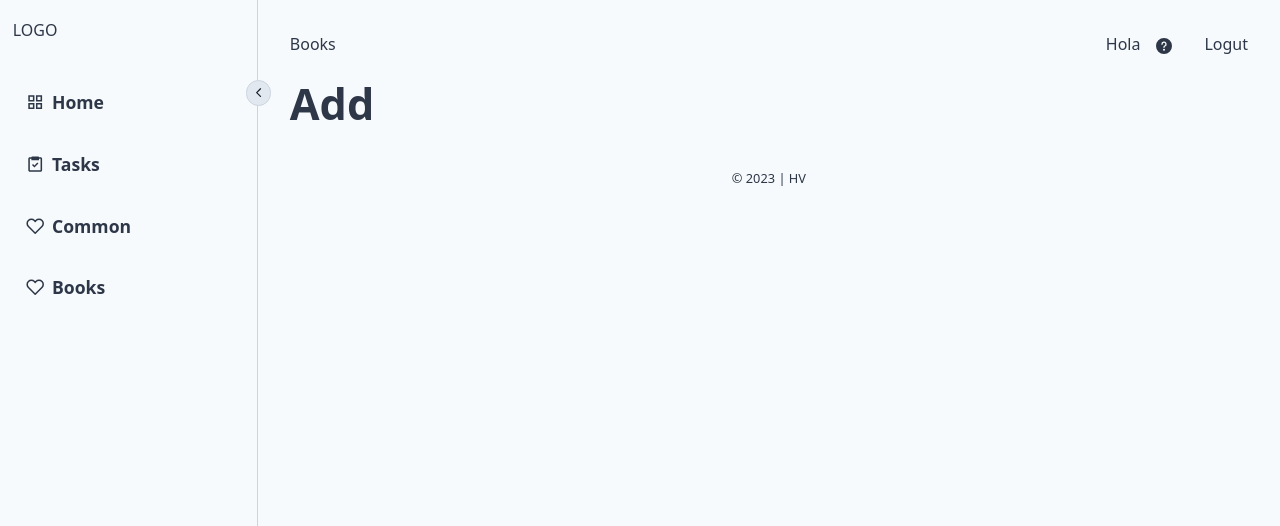
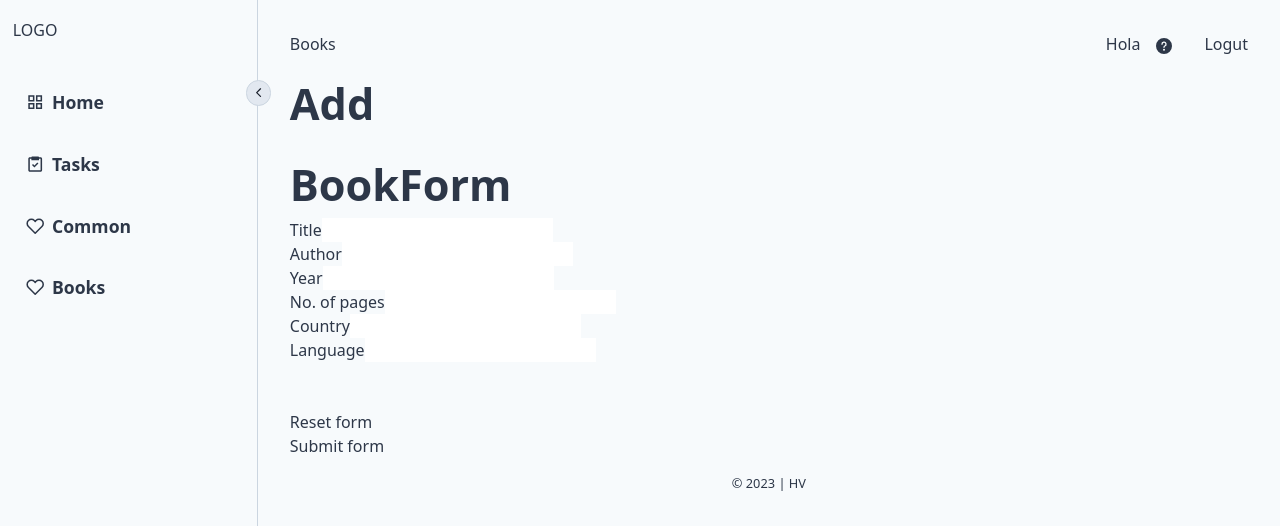
Before and after one commit to HadalyVillasclaras/dashboard-react-chakra, a React (Vite) app: page /books/add in a window 1280 px wide. Shown: the top 526 px of the page. Built offline with nearby package versions, Linux system fonts and the light colour scheme.

Commit message:
feat: add form

```diff
--- a/data/db.json
+++ b/data/db.json
@@ -32,12 +32,12 @@
     },
     {
       "id": 3,
-    "author": "Honor\u00e9 de Balzac",
+      "author": "Honoré de Balzac",
       "country": "France",
       "language": "French",
       "link": "https://en.wikipedia.org/wiki/Le_P%C3%A8re_Goriot\n",
       "pages": 443,
-    "title": "Le P\u00e8re Goriot",
+      "title": "Le Père Goriot",
       "year": 1835
     },
     {
@@ -94,7 +94,7 @@
     },
     {
       "id": 8,
-    "author": "Louis-Ferdinand C\u00e9line",
+      "author": "Louis-Ferdinand Céline",
       "country": "France",
       "language": "French",
       "link": "https://en.wikipedia.org/wiki/Journey_to_the_End_of_the_Night\n",
@@ -145,7 +145,7 @@
     },
     {
       "id": 13,
-    "author": "Alfred D\u00f6blin",
+      "author": "Alfred Döblin",
       "country": "Germany",
       "language": "German",
       "link": "https://en.wikipedia.org/wiki/Berlin_Alexanderplatz\n",
@@ -174,6 +174,7 @@
       "year": 1869
     },
     {
+      "id": 16,
       "author": "Fyodor Dostoevsky",
       "country": "Russia",
       "language": "Russian",
@@ -183,6 +184,7 @@
       "year": 1872
     },
     {
+      "id": 17,
       "author": "Fyodor Dostoevsky",
       "country": "Russia",
       "language": "Russian",
@@ -192,6 +194,7 @@
       "year": 1880
     },
     {
+      "id": 18,
       "author": "George Eliot",
       "country": "United Kingdom",
       "language": "English",
@@ -201,6 +204,7 @@
       "year": 1871
     },
     {
+      "id": 19,
       "author": "Euripides",
       "country": "Greece",
       "language": "Greek",
@@ -210,6 +214,7 @@
       "year": -431
     },
     {
+      "id": 20,
       "author": "William Faulkner",
       "country": "United States",
       "language": "English",
@@ -219,6 +224,7 @@
       "year": 1936
     },
     {
+      "id": 21,
       "author": "William Faulkner",
       "country": "United States",
       "language": "English",
@@ -228,6 +234,7 @@
       "year": 1929
     },
     {
+      "id": 22,
       "author": "Gustave Flaubert",
       "country": "France",
       "language": "French",
@@ -237,6 +244,7 @@
       "year": 1857
     },
     {
+      "id": 23,
       "author": "Gustave Flaubert",
       "country": "France",
       "language": "French",
@@ -246,7 +254,8 @@
       "year": 1869
     },
     {
-    "author": "Federico Garc\u00eda Lorca",
+      "id": 24,
+      "author": "Federico García Lorca",
       "country": "Spain",
       "imageLink": "images/gypsy-ballads.jpg",
       "language": "Spanish",
@@ -256,7 +265,8 @@
       "year": 1928
     },
     {
-    "author": "Gabriel Garc\u00eda M\u00e1rquez",
+      "id": 25,
+      "author": "Gabriel García Márquez",
       "country": "Colombia",
       "language": "Spanish",
       "link": "https://en.wikipedia.org/wiki/One_Hundred_Years_of_Solitude\n",
@@ -265,7 +275,8 @@
       "year": 1967
     },
     {
-    "author": "Gabriel Garc\u00eda M\u00e1rquez",
+      "id": 26,
+      "author": "Gabriel García Márquez",
       "country": "Colombia",
       "language": "Spanish",
       "link": "https://en.wikipedia.org/wiki/Love_in_the_Time_of_Cholera\n",
@@ -274,6 +285,7 @@
       "year": 1985
     },
     {
+      "id": 27,
       "author": "Johann Wolfgang von Goethe",
       "country": "Saxe-Weimar",
       "language": "German",
@@ -283,6 +295,7 @@
       "year": 1832
     },
     {
+      "id": 28,
       "author": "Nikolai Gogol",
       "country": "Russia",
       "imageLink": "images/dead-souls.jpg",
@@ -293,7 +306,8 @@
       "year": 1842
     },
     {
-    "author": "G\u00fcnter Grass",
+      "id": 29,
+      "author": "Günter Grass",
       "country": "Germany",
       "imageLink": "images/the-tin-drum.jpg",
       "language": "German",
@@ -303,7 +317,8 @@
       "year": 1959
     },
     {
-    "author": "Jo\u00e3o Guimar\u00e3es Rosa",
+      "id": 30,
+      "author": "João Guimarães Rosa",
       "country": "Brazil",
       "imageLink": "images/the-devil-to-pay-in-the-backlands.jpg",
       "language": "Portuguese",
@@ -313,6 +328,7 @@
       "year": 1956
     },
     {
+      "id": 31,
       "author": "Knut Hamsun",
       "country": "Norway",
       "imageLink": "images/hunger.jpg",
@@ -323,6 +339,7 @@
       "year": 1890
     },
     {
+      "id": 32,
       "author": "Ernest Hemingway",
       "country": "United States",
       "imageLink": "images/the-old-man-and-the-sea.jpg",
@@ -333,6 +350,7 @@
       "year": 1952
     },
     {
+      "id": 33,
       "author": "Homer",
       "country": "Greece",
       "imageLink": "images/the-iliad-of-homer.jpg",
@@ -343,6 +361,7 @@
       "year": -735
     },
     {
+      "id": 34,
       "author": "Homer",
       "country": "Greece",
       "imageLink": "images/the-odyssey-of-homer.jpg",
@@ -353,6 +372,7 @@
       "year": -800
     },
     {
+      "id": 35,
       "author": "Henrik Ibsen",
       "country": "Norway",
       "imageLink": "images/a-Dolls-house.jpg",
@@ -363,6 +383,7 @@
       "year": 1879
     },
     {
+      "id": 36,
       "author": "James Joyce",
       "country": "Irish Free State",
       "imageLink": "images/ulysses.jpg",
@@ -373,6 +394,7 @@
       "year": 1922
     },
     {
+      "id": 37,
       "author": "Franz Kafka",
       "country": "Czechoslovakia",
       "imageLink": "images/stories-of-franz-kafka.jpg",
@@ -383,6 +405,7 @@
       "year": 1924
     },
     {
+      "id": 38,
       "author": "Franz Kafka",
       "country": "Czechoslovakia",
       "imageLink": "images/the-trial.jpg",
@@ -393,6 +416,7 @@
       "year": 1925
     },
     {
+      "id": 39,
       "author": "Franz Kafka",
       "country": "Czechoslovakia",
       "imageLink": "images/the-castle.jpg",
@@ -403,7 +427,8 @@
       "year": 1926
     },
     {
-    "author": "K\u0101lid\u0101sa",
+      "id": 40,
+      "author": "Kālidāsa",
       "country": "India",
       "imageLink": "images/the-recognition-of-shakuntala.jpg",
       "language": "Sanskrit",
@@ -413,6 +438,7 @@
       "year": 150
     },
     {
+      "id": 41,
       "author": "Yasunari Kawabata",
       "country": "Japan",
       "imageLink": "images/the-sound-of-the-mountain.jpg",
@@ -423,6 +449,7 @@
       "year": 1954
     },
     {
+      "id": 42,
       "author": "Nikos Kazantzakis",
       "country": "Greece",
       "imageLink": "images/zorba-the-greek.jpg",
@@ -433,6 +460,7 @@
       "year": 1946
     },
     {
+      "id": 43,
       "author": "D. H. Lawrence",
       "country": "United Kingdom",
       "imageLink": "images/sons-and-lovers.jpg",
@@ -443,7 +471,8 @@
       "year": 1913
     },
     {
-    "author": "Halld\u00f3r Laxness",
+      "id": 44,
+      "author": "Halldór Laxness",
       "country": "Iceland",
       "imageLink": "images/independent-people.jpg",
       "language": "Icelandic",
@@ -453,6 +482,7 @@
       "year": 1934
     },
     {
+      "id": 45,
       "author": "Giacomo Leopardi",
       "country": "Italy",
       "imageLink": "images/poems-giacomo-leopardi.jpg",
@@ -463,6 +493,7 @@
       "year": 1818
     },
     {
+      "id": 46,
       "author": "Doris Lessing",
       "country": "United Kingdom",
       "imageLink": "images/the-golden-notebook.jpg",
@@ -473,6 +504,7 @@
       "year": 1962
     },
     {
+      "id": 47,
       "author": "Astrid Lindgren",
       "country": "Sweden",
       "imageLink": "images/pippi-longstocking.jpg",
@@ -483,6 +515,7 @@
       "year": 1945
     },
     {
+      "id": 48,
       "author": "Lu Xun",
       "country": "China",
       "imageLink": "images/diary-of-a-madman.jpg",
@@ -493,6 +526,7 @@
       "year": 1918
     },
     {
+      "id": 49,
       "author": "Naguib Mahfouz",
       "country": "Egypt",
       "imageLink": "images/children-of-gebelawi.jpg",
@@ -503,6 +537,7 @@
       "year": 1959
     },
     {
+      "id": 50,
       "author": "Thomas Mann",
       "country": "Germany",
       "imageLink": "images/buddenbrooks.jpg",
@@ -513,6 +548,7 @@
       "year": 1901
     },
     {
+      "id": 51,
       "author": "Thomas Mann",
       "country": "Germany",
       "imageLink": "images/the-magic-mountain.jpg",
@@ -523,6 +559,7 @@
       "year": 1924
     },
     {
+      "id": 52,
       "author": "Herman Melville",
       "country": "United States",
       "imageLink": "images/moby-dick.jpg",
@@ -533,6 +570,7 @@
       "year": 1851
     },
     {
+      "id": 53,
       "author": "Michel de Montaigne",
       "country": "France",
       "imageLink": "images/essais.jpg",
@@ -543,6 +581,7 @@
       "year": 1595
     },
     {
+      "id": 54,
       "author": "Elsa Morante",
       "country": "Italy",
       "imageLink": "images/history.jpg",
@@ -553,6 +592,7 @@
       "year": 1974
     },
     {
+      "id": 55,
       "author": "Toni Morrison",
       "country": "United States",
       "imageLink": "images/beloved.jpg",
@@ -563,6 +603,7 @@
       "year": 1987
     },
     {
+      "id": 56,
       "author": "Murasaki Shikibu",
       "country": "Japan",
       "imageLink": "images/the-tale-of-genji.jpg",
@@ -573,6 +614,7 @@
       "year": 1006
     },
     {
+      "id": 57,
       "author": "Robert Musil",
       "country": "Austria",
       "imageLink": "images/the-man-without-qualities.jpg",
@@ -583,6 +625,7 @@
       "year": 1931
     },
     {
+      "id": 58,
       "author": "Vladimir Nabokov",
       "country": "Russia/United States",
       "imageLink": "images/lolita.jpg",
@@ -593,6 +636,7 @@
       "year": 1955
     },
     {
+      "id": 59,
       "author": "George Orwell",
       "country": "United Kingdom",
       "imageLink": "images/nineteen-eighty-four.jpg",
@@ -603,6 +647,7 @@
       "year": 1949
     },
     {
+      "id": 60,
       "author": "Ovid",
       "country": "Roman Empire",
       "imageLink": "images/the-metamorphoses-of-ovid.jpg",
@@ -643,67 +688,7 @@
       "year": 1920
     },
     {
-    "author": "Fran\u00e7ois Rabelais",
-    "country": "France",
-    "imageLink": "images/gargantua-and-pantagruel.jpg",
-    "language": "French",
-    "link": "https://en.wikipedia.org/wiki/Gargantua_and_Pantagruel\n",
-    "pages": 623,
-    "title": "Gargantua and Pantagruel",
-    "year": 1533
-  },
-  {
-    "author": "Juan Rulfo",
-    "country": "Mexico",
-    "imageLink": "images/pedro-paramo.jpg",
-    "language": "Spanish",
-    "link": "https://en.wikipedia.org/wiki/Pedro_P%C3%A1ramo\n",
-    "pages": 124,
-    "title": "Pedro P\u00e1ramo",
-    "year": 1955
-  },
-  {
-    "author": "Rumi",
-    "country": "Sultanate of Rum",
-    "imageLink": "images/the-masnavi.jpg",
-    "language": "Persian",
-    "link": "https://en.wikipedia.org/wiki/Masnavi\n",
-    "pages": 438,
-    "title": "The Masnavi",
-    "year": 1236
-  },
-  {
-    "author": "Salman Rushdie",
-    "country": "United Kingdom, India",
-    "imageLink": "images/midnights-children.jpg",
-    "language": "English",
-    "link": "https://en.wikipedia.org/wiki/Midnight%27s_Children\n",
-    "pages": 536,
-    "title": "Midnight's Children",
-    "year": 1981
-  },
-  {
-    "author": "Saadi",
-    "country": "Persia, Persian Empire",
-    "imageLink": "images/bostan.jpg",
-    "language": "Persian",
-    "link": "https://en.wikipedia.org/wiki/Bustan_(book)\n",
-    "pages": 298,
-    "title": "Bostan",
-    "year": 1257
-  },
-  {
-    "author": "Tayeb Salih",
-    "country": "Sudan",
-    "imageLink": "images/season-of-migration-to-the-north.jpg",
-    "language": "Arabic",
-    "link": "https://en.wikipedia.org/wiki/Season_of_Migration_to_the_North\n",
-    "pages": 139,
-    "title": "Season of Migration to the North",
-    "year": 1966
-  },
-  {
-    "author": "Jos\u00e9 Saramago",
+      "author": "José Saramago",
       "country": "Portugal",
       "imageLink": "images/blindness.jpg",
       "language": "Portuguese",
@@ -833,36 +818,6 @@
       "year": 1884
     },
     {
-    "author": "Valmiki",
-    "country": "India",
-    "imageLink": "images/ramayana.jpg",
-    "language": "Sanskrit",
-    "link": "https://en.wikipedia.org/wiki/Ramayana\n",
-    "pages": 152,
-    "title": "Ramayana",
-    "year": -450
-  },
-  {
-    "author": "Virgil",
-    "country": "Roman Empire",
-    "imageLink": "images/the-aeneid.jpg",
-    "language": "Classical Latin",
-    "link": "https://en.wikipedia.org/wiki/Aeneid\n",
-    "pages": 442,
-    "title": "The Aeneid",
-    "year": -23
-  },
-  {
-    "author": "Vyasa",
-    "country": "India",
-    "imageLink": "images/the-mahab-harata.jpg",
-    "language": "Sanskrit",
-    "link": "https://en.wikipedia.org/wiki/Mahabharata\n",
-    "pages": 276,
-    "title": "Mahabharata",
-    "year": -700
-  },
-  {
       "author": "Walt Whitman",
       "country": "United States",
       "imageLink": "images/leaves-of-grass.jpg",
@@ -893,19 +848,54 @@
       "year": 1927
     },
     {
-    "author": "Marguerite Yourcenar",
-    "country": "France/Belgium",
-    "imageLink": "images/memoirs-of-hadrian.jpg",
-    "language": "French",
-    "link": "https://en.wikipedia.org/wiki/Memoirs_of_Hadrian\n",
-    "pages": 408,
-    "title": "Memoirs of Hadrian",
-    "year": 1951
+      "title": "On Photography",
+      "author": "Susan Sontag",
+      "year": "1977",
+      "pages": "224",
+      "country": "United States",
+      "language": "English",
+      "id": 72
+    },
+    {
+      "title": "On Photography",
+      "author": "Susan Sontag",
+      "year": "1977",
+      "pages": "224",
+      "country": "United States",
+      "language": "English",
+      "id": 73
+    },
+    {
+      "title": "On Photography",
+      "author": "Susan Sontag",
+      "year": "1977",
+      "pages": "224",
+      "country": "United States",
+      "language": "English",
+      "id": 74
+    },
+    {
+      "title": "On Photography",
+      "author": "Susan Sontag",
+      "year": "1977",
+      "pages": "224",
+      "country": "United States",
+      "language": "English",
+      "id": 75
+    },
+    {
+      "title": "On Photography",
+      "author": "Susan Sontag",
+      "year": "1977",
+      "pages": "224",
+      "country": "United States",
+      "language": "English",
+      "id": 76
     }
   ],
   "meta": [
     {
-    "id":1,
+      "id": 1,
       "pages": 2
     }
   ],
@@ -967,7 +957,6 @@
       "url": "http://books.google.com/books/content?id=NpAHqTmP9OQC&printsec=frontcover&img=1&zoom=1&source=gbs_api&zoom=20",
       "description": "Whitman is today regarded as America's Homer or Dante, and his work the touchstone for literary originality in the New World. In Leaves of Grass, he abandoned the rules of traditional poetry - breaking the standard metered line, discarding the obligatory rhyming scheme, and using the vernacular. Emily Dickinson condemned his sexual and physiological allusions as disgraceful', but Emerson saw the book as the most extraordinary piece of wit and wisdom that America has yet contributed'. A century later it is his judgment of this autobiographical vision of the vigor of the American nation that has proved the more enduring."
     },
-
     {
       "isbn": "9781440513558",
       "title": "The Bibliophile's Devotional",
--- a/index.html
+++ b/index.html
@@ -3,7 +3,7 @@
   <head>
     <meta charset="UTF-8" />
     <meta name="viewport" content="width=device-width, initial-scale=1.0" />
-    <title>Dashboard</title>
+    <title>- Dashboard -</title>
   </head>
   <body>
     <div id="root"></div>
--- /dev/null
+++ b/src/modules/books/services/addBook.ts
@@ -0,0 +1,12 @@
+export const addBook = async(body: any) => {
+console.log(body);
+  const API_URL = 'http://localhost:3500/books';
+
+  const response = await fetch(API_URL, {
+    method: 'POST',
+    headers: {"Content-Type": "application/json"},
+    body: JSON.stringify(body)
+  });
+
+  return response
+}
--- /dev/null
+++ b/src/ui/react/modules/Books/components/BookForm.tsx
@@ -0,0 +1,96 @@
+import { useState } from 'react'
+import { Book } from '../../../../../modules/books/models/book.model';
+import { addBook as addBookService} from '../../../../../modules/books/services/addBook';
+
+export const BookForm = () => {
+  const [book, setBook] = useState<Book>();
+  const [isPending, setIsPending] = useState(false)
+
+  function handleSubmit(e: any) {
+    e.preventDefault();
+    setIsPending(true);
+
+    const form = e.target;
+    const formData = new FormData(form);
+    const formJson = Object.fromEntries(formData.entries());
+
+    // setBook({
+    //   title: formJson.title,
+    //   author: formJson.author,
+    //   year: formJson.year,
+    //   pages: formJson.pages,
+    //   country: formJson.country,
+    //   language: formJson.language
+    // })
+    addBook(formJson)
+
+  }
+
+  async function addBook(formJson: any) {
+    await addBookService(formJson)
+      .then((res) => {
+        if(!res.ok){
+          throw Error('Could not fetch the data for that resource')
+        }
+        console.log('new book added');
+       return res.json()
+      })
+      .then(data => {
+        setBook(data)
+        setIsPending(false);
+
+      })
+      .catch((err) => {
+        console.log(err);
+
+      })
+
+  }
+
+
+  return (
+    <>
+      <h2>BookForm</h2>
+
+      <form method='post' onSubmit={handleSubmit}>
+        <label htmlFor="">Title</label>
+        <input
+          name='title'
+          type="text"
+        /> <br/>
+        <label htmlFor="">Author</label>
+        <input
+          name='author'
+          type="text"
+        /><br/>
+        <label htmlFor="">Year</label>
+        <input
+          name='year'
+          type="number"
+        /><br/>
+        <label htmlFor="">No. of pages</label>
+        <input
+          name='pages'
+          type="number"
+        /><br/>
+        <label htmlFor="">Country</label>
+        <input
+          name='country'
+          type="text"
+        /><br/>
+        <label htmlFor="">Language</label>
+        <input
+          name='language'
+          type="text"
+        /><br/>
+        <br/><br/>
+        <button type="reset">Reset form</button><br/>
+
+          <button type="submit" disabled={isPending ? true : false}>Submit form</button>
+
+      </form>
+
+
+    </>
+  )
+}
--- a/src/ui/react/modules/Books/pages/AddBookPage.tsx
+++ b/src/ui/react/modules/Books/pages/AddBookPage.tsx
@@ -1,8 +1,11 @@
 import { Subheader } from '../../../common/components/modules/subheader/Subheader'
+import { BookForm } from '../components/BookForm'
 
 export const AddBookPage = ({title}: any) => {
   return (
-    <Subheader title={title} />
-
+    <>
+      <Subheader title={title} />
+      <BookForm/>
+    </>
   )
 }
```
Also changed, not shown: src/ui/react/modules/Books/components/BookDetails.tsx (+9 -8 lines), package.json (line endings or trailing spaces), 1 other file (tests, documents, lock files or other folders). Lines whose indentation alone changed are shown as unchanged.
